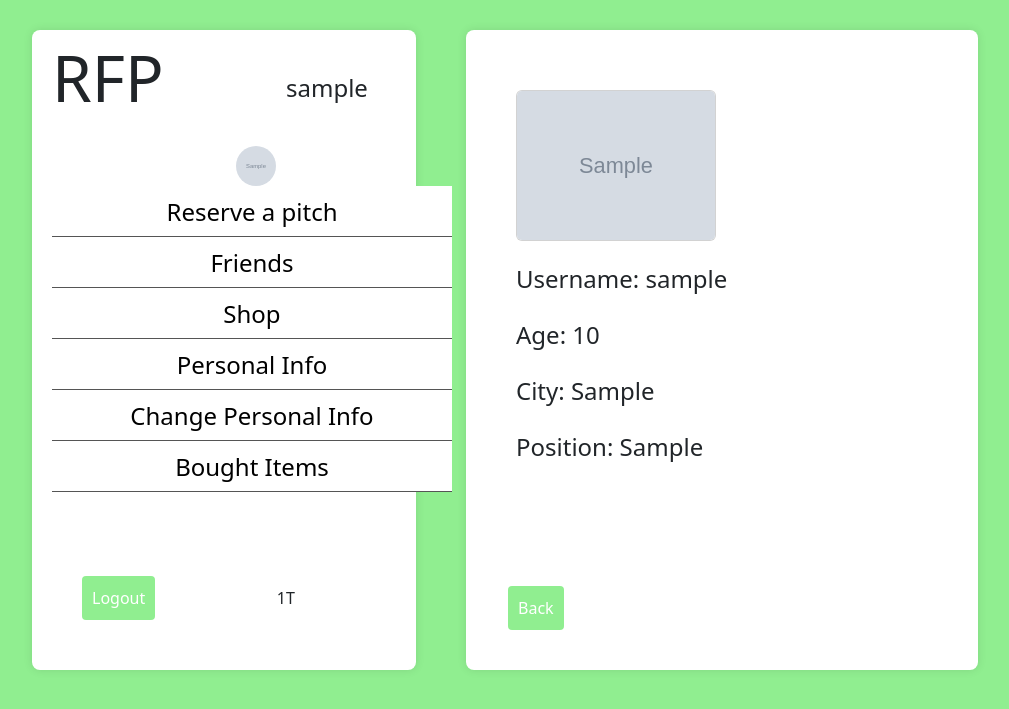
After one commit to didov02/RFP, a Django app: page /mainpage/personalinfo/1/ in a window 1280 px wide. The commit adds this page. Shown: the top 709 px of the page, without its empty margins (138-1147 px from the left). Run offline with Django 4.2, Linux system fonts and the light colour scheme; a user stored in the database is signed in; tables that the repository leaves empty hold one stand-in row (values such as "Sample post"); grey boxes marked "Sample" are stand-in pictures.

Commit message:
add personal info logic

```diff
--- a/mainpage/templates/RFP_templates/base.html
+++ b/mainpage/templates/RFP_templates/base.html
@@ -39,10 +39,10 @@
                 <a class="nav_item" href="{% url 'RFP:shop' %}">Shop</a>
             </li>
             <li class="nav_row">
-                <a class="nav_item" href="">Personal Info</a>
+                <a class="nav_item" href="{% url 'RFP:personal_info' user.id %}">Personal Info</a>
             </li>
             <li class="nav_row">
-                <a class="nav_item" href="">Change Personal Info</a>
+                <a class="nav_item" href="{% url 'RFP:change_info' %}">Change Personal Info</a>
             </li>
             <li class="nav_row">
                 <a class="nav_item" href="{% url 'RFP:bought_items' %}">Bought Items</a>
--- /dev/null
+++ b/mainpage/templates/RFP_templates/personalinfo.html
@@ -0,0 +1,25 @@
+{% extends 'RFP_templates/base.html' %}
+{% block body %}
+    <div class="column-right">
+        <div style="margin-top: 60px; margin-right: 60px; margin-left: 50px; margin-bottom: 20px;">
+            <img src="{{ user.profile.image.url }}" class="card" height="200px" width="200px">
+        </div>
+        <div class="row" style="margin-bottom: 20px;">
+            <span style="font-size: 1.5em; margin-left: 50px;">Username: {{ user.username }}</span>
+        </div>
+        <div class="row" style="margin-bottom: 20px;">
+            <span style="font-size: 1.5em; margin-left: 50px;">Age: {{ user.profile.age }}</span>
+        </div>
+        <div class="row" style="margin-bottom: 20px;">
+            <span style="font-size: 1.5em; margin-left: 50px;">City: {{ user.profile.city }}</span>
+        </div>
+        <div class="row" style="margin-bottom: 20px;">
+            <span style="font-size: 1.5em; margin-left: 50px;">Position: {{ user.profile.position }}</span>
+        </div>
+        <div class="row" style="margin-top: auto; margin-bottom: 10px; margin-left: 10px;">
+            <form action="{% url 'RFP:start' %}" method="get">
+                <button type="submit" class="button">Back</button>
+            </form>
+        </div>
+    </div>
+{% endblock %}
--- a/mainpage/urls.py
+++ b/mainpage/urls.py
@@ -14,4 +14,6 @@ urlpatterns = [
     path('shop/<int:id>/', views.buy_item, name='buy_item'),
     path('bought_items/', views.bought_items, name='bought_items'),
     path('reservations/', views.see_reserved_pitches, name='see_reserved_pitches'),
+    path('personalinfo/<int:id>/', views.personal_info, name='personal_info'),
+    path('changepersonalinfo/', views.change_info, name='change_info'),
 ]
--- a/mainpage/views.py
+++ b/mainpage/views.py
@@ -7,6 +7,8 @@ from django.utils import timezone
 from django.core.exceptions import ObjectDoesNotExist
 from .forms import PostForm
 from .additional_functions import generate_random_code
+from django.contrib.auth.models import User
+from users.forms import ProfileForm
 
 # Create your views here.
 @login_required
@@ -126,3 +128,31 @@ def see_reserved_pitches(request):
     request.user.profile.save()
 
     return redirect('RFP:start')
+
+@login_required
+def personal_info(request, id):
+    user = User.objects.get(pk=id)
+    return render(request, 'RFP_templates/personalinfo.html', {'user':user})
+
+@login_required
+def change_info(request):
+    user_profile = request.user.profile
+
+    if request.method == 'POST':
+        form = ProfileForm(request.POST or None)
+        if form.is_valid():
+            user_profile.age = form.cleaned_data['age']
+            user_profile.city = form.cleaned_data['city']
+            user_profile.position = form.cleaned_data['position']
+            user_profile.image = form.cleaned_data['image']
+            user_profile.save()
+            return redirect('RFP:start')
+    else:
+        form = ProfileForm(initial={
+            'age': user_profile.age,
+            'city': user_profile.city,
+            'position': user_profile.position,
+            'image': user_profile.image,
+        })
+
+    return render(request, 'RFP_templates/changepersonalinfo.html', {'form': form})
--- a/users/forms.py
+++ b/users/forms.py
@@ -1,6 +1,7 @@
 from django import forms
 from django.contrib.auth.models import User
 from django.contrib.auth.forms import UserCreationForm
+from .models import Profile
 
 class RegisterForm(UserCreationForm):
 
@@ -9,3 +10,8 @@ class RegisterForm(UserCreationForm):
     class Meta:
         model = User
         fields = ['username', 'email', 'password1', 'password2']
+
+class ProfileForm(forms.ModelForm):
+    class Meta:
+        model = Profile
+        fields = ['age', 'city', 'position', 'image']
```
Also changed, not shown: mainpage/templates/RFP_templates/changepersonalinfo.html (added, +20 -0 lines), mainpage/forms.py (line endings or trailing spaces), mainpage/migrations/0012_alter_boughtitem_item_code.py (added), pictures/profile_pictures/IMG_20170715_203140.jpg (added).
